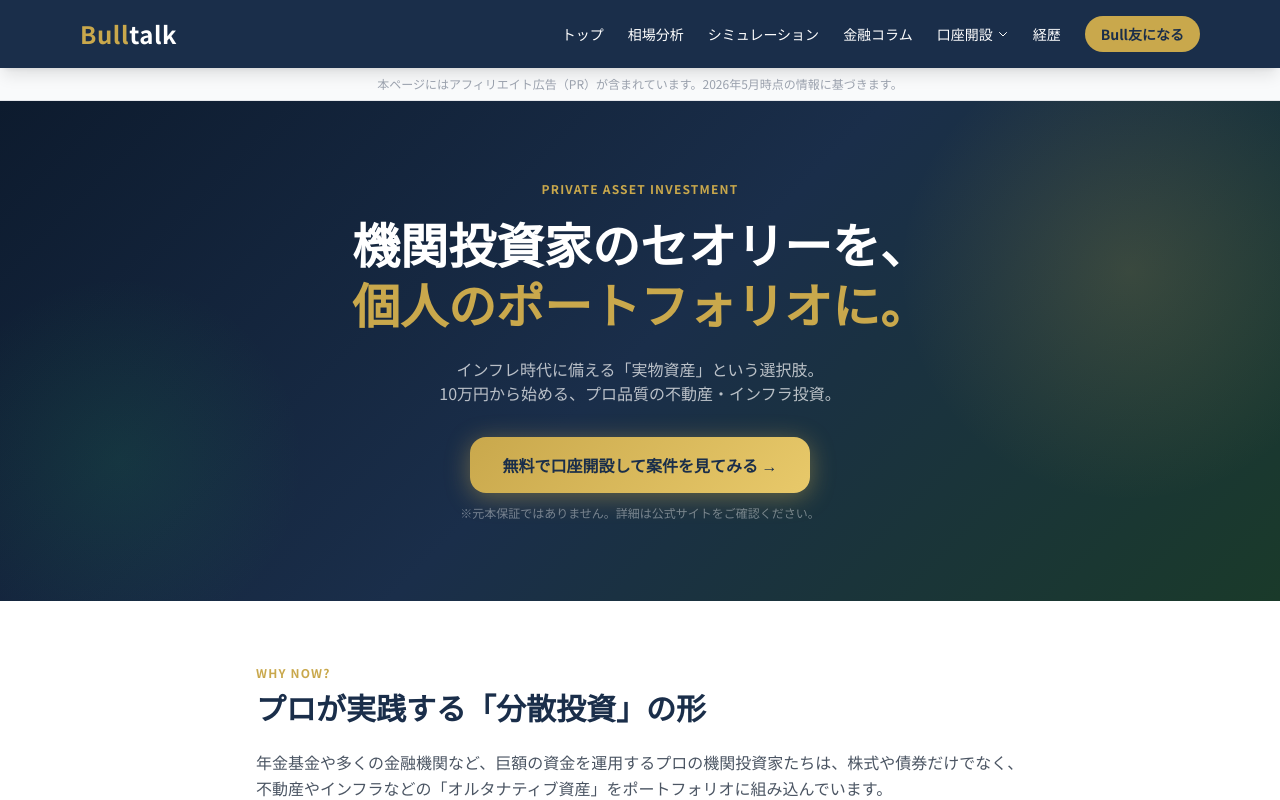
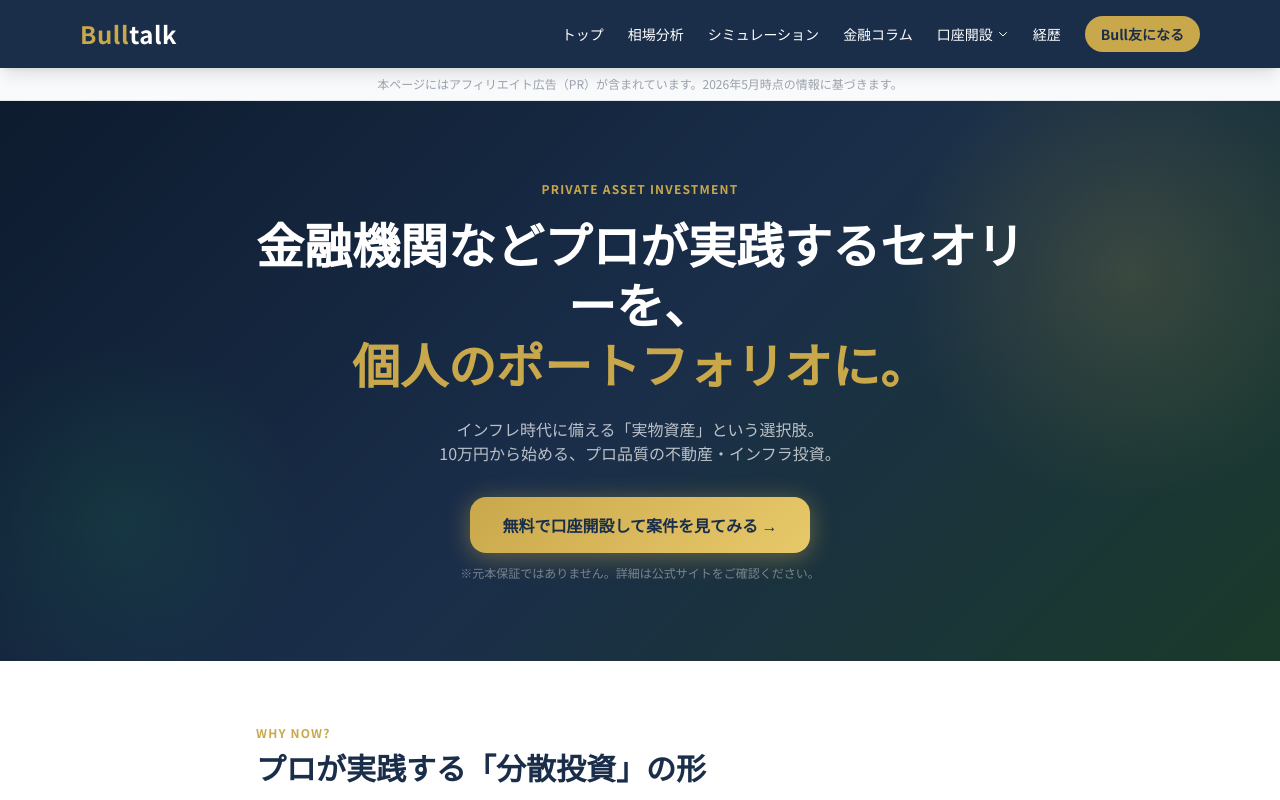
Before and after one commit to tanima3232-eng/bulltalk, a Next.js app: page /real-estate in a window 1280 px wide. Shown: the top 800 px of the page. Built offline with nearby package versions, Linux system fonts and the light colour scheme.

Commit message:
fix: Heroコピーを「機関投資家」→「金融機関などプロが実践するセオリー」に変更

```diff
--- a/app/real-estate/page.tsx
+++ b/app/real-estate/page.tsx
@@ -72,7 +72,7 @@ export default function RealEstatePage() {
               className="font-bold mb-6"
               style={{ fontSize: "clamp(1.8rem,5vw,3rem)", lineHeight: 1.25 }}
             >
-              機関投資家のセオリーを、
+              金融機関などプロが実践するセオリーを、
               <br />
               <span style={{ color: "#C9A84C" }}>個人のポートフォリオに。</span>
             </h1>
```
